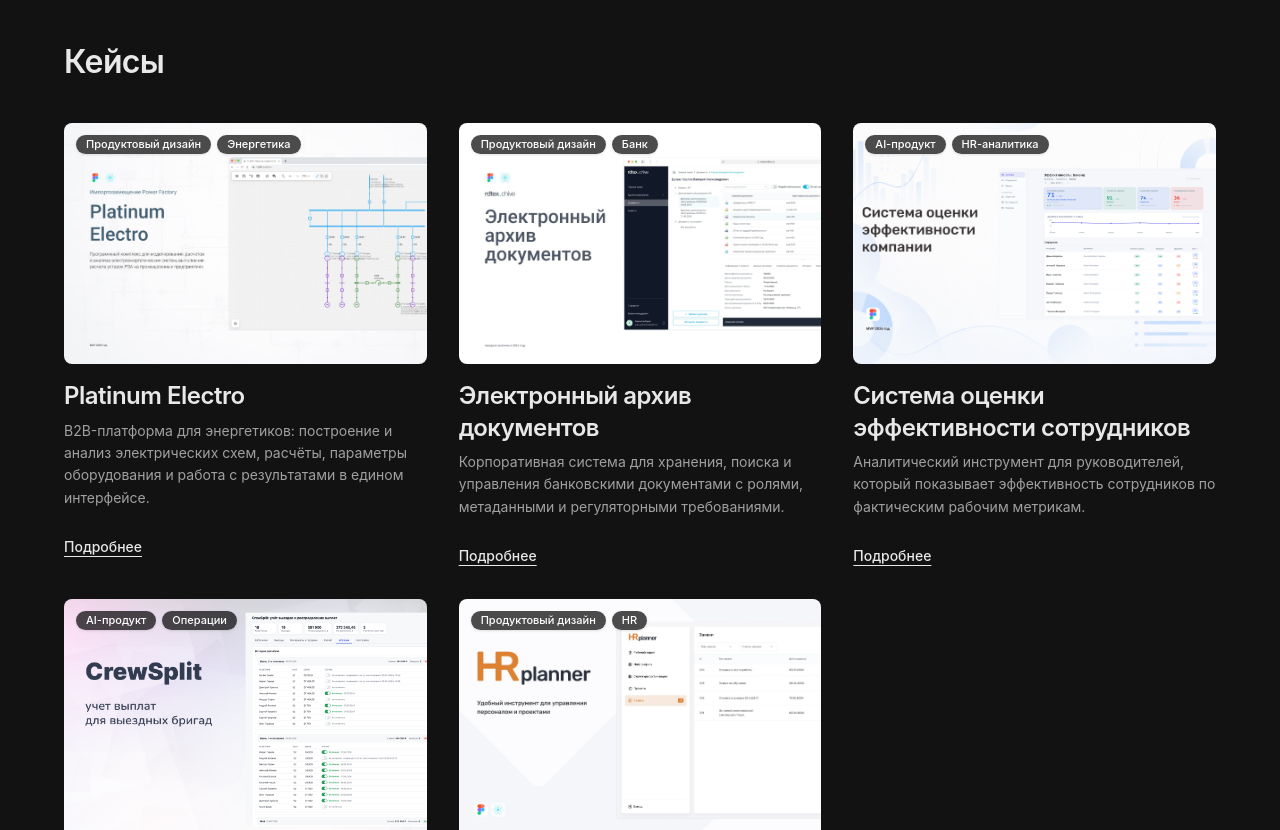
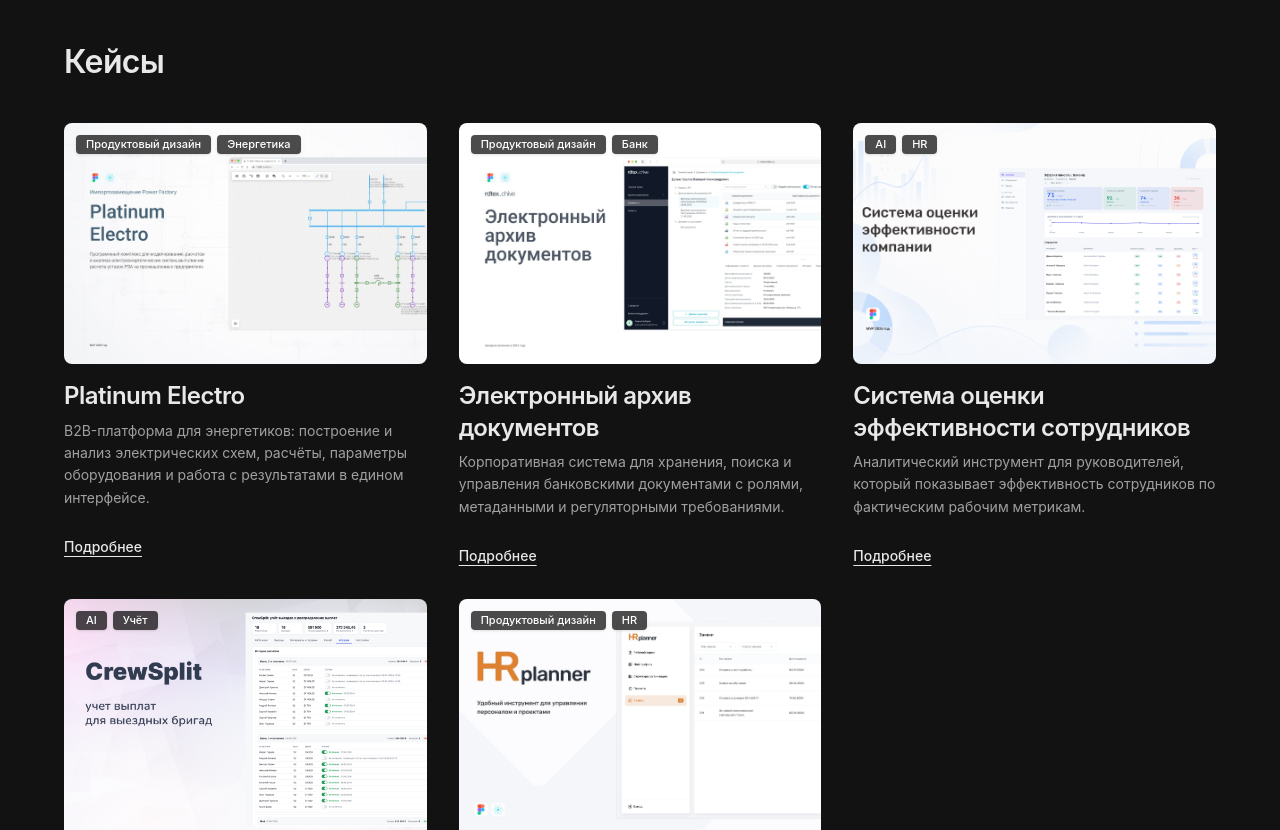
Before and after one commit to avanesov89/portfolio, a Next.js app: page / in a window 1280 px wide. Shown: the part 760-1590 px from the top of the page. Built offline with nearby package versions, Linux system fonts and the light colour scheme.

Commit message:
Refine portfolio case badges

```diff
--- a/src/components/CaseCard.tsx
+++ b/src/components/CaseCard.tsx
@@ -24,7 +24,7 @@
               {tags.map((tag) => (
                 <span
                   key={tag}
-                  className="rounded-full bg-black/70 px-2.5 py-1 text-[11px] font-medium leading-none text-white shadow-sm backdrop-blur"
+                  className="rounded-[4px] bg-black/70 px-2.5 py-1 text-[11px] font-medium leading-none text-white shadow-sm backdrop-blur"
                 >
                   {tag}
                 </span>
--- a/src/data/profile.ts
+++ b/src/data/profile.ts
@@ -520,7 +520,7 @@
       slug: 'performance-evaluation',
       title: 'Система оценки эффективности сотрудников',
       description: 'Аналитический инструмент для руководителей, который показывает эффективность сотрудников по фактическим рабочим метрикам.',
-      tags: ['AI-продукт', 'HR-аналитика'],
+      tags: ['AI', 'HR'],
       intro: [
         'Аналитический инструмент поверх данных Kaiten (российская альтернатива Jira): считает оценку сотрудника 0–100 по фактическим рабочим метрикам — срокам, возвратам задач, точности оценки и трудозатрат.',
         'Я спроектировал продукт целиком от логики расчёта и методологии до интерфейса, собрал рабочий MVP с помощью AI-разработки (Claude Code) за 2 недели. Kaiten хранит задачи, но не отвечает на вопросы руководителя: кто срывает сроки, где факт расходится с оценкой, спад разовый или системный. Эта система отвечает. AI использовал как команду разработки: декомпозировал продукт на модули промптами, проверял и дорабатывал результат.',
@@ -650,7 +650,7 @@
       slug: 'crewsplit',
       title: 'CrewSplit: учёт выездов и распределения выплат',
       description: 'Инструмент распределения выплат для бригад демонтажа и утилизации промышленного оборудования.',
-      tags: ['AI-продукт', 'Операции'],
+      tags: ['AI', 'Учёт'],
       intro: [
         'Инструмент распределения выплат для бригад демонтажа и утилизации промышленного оборудования. Система ведёт учет выездов, извлечённых материалов и продажи, а затем делит выручку между участниками бригад пропорционально фактическому участию, прозрачно и с точностью до копейки.',
       ],
```
